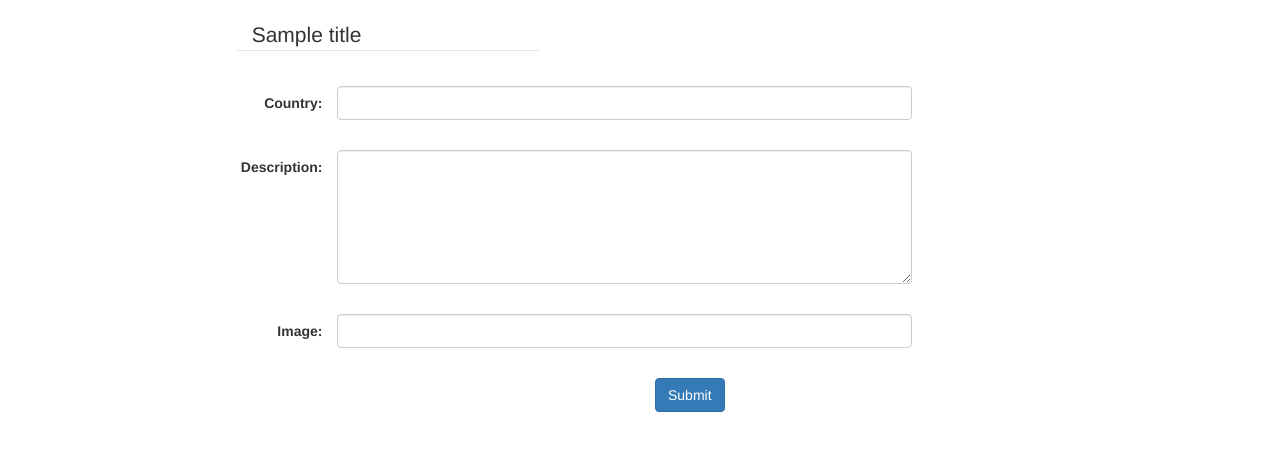
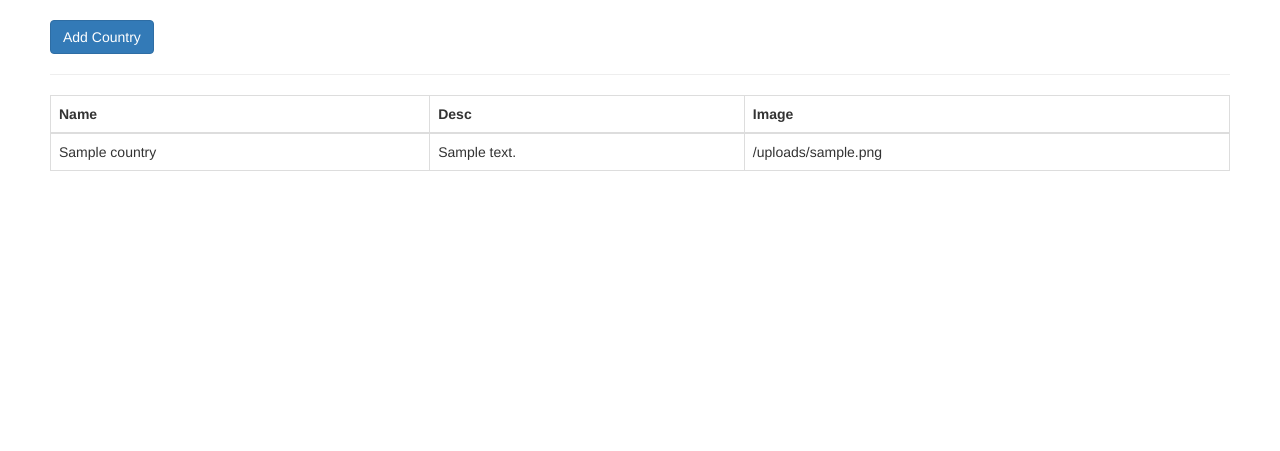
Before and after one commit to Martsunovska/Ecotour, a Node project: template views/admin/countries.hbs in a window 1280 px wide. Shown: the part 102-553 px from the top of the page. Run offline with Node 20 templates, Linux system fonts and the light colour scheme; the template is opened without the code that fills it: most values are stand-ins (such as "Sample title", 1, 10 or a date in 2020).

Commit message:
Table countries

```diff
--- a/public/stylesheets/style.css
+++ b/public/stylesheets/style.css
@@ -16,3 +16,11 @@
 h3 {
     text-align: center;
 }
+
+td {
+    width: 150;
+}
+
+th {
+    text-align: center;
+}
--- a/routes/index.js
+++ b/routes/index.js
@@ -16,7 +16,7 @@
 
 router.get("/setup-db", function(reg, res) {
     var countries = [{
-            Name: "ФРАНЦІЯ1",
+            Name: "ФРАНЦІЯ",
             Desc: "Фра́нція — держава на заході Європи, республіка, що межує на північному сході з Бельгією, Люксембургом і Німеччиною, на сході з Німеччиною, Швейцарією, південному-заході з Іспанією й Андоррою, на південному-сході з Італією та Монако на півдні омивається Середземним морем, на заході — Атлантичним океаном.",
             Image: "/images/france.jpg"
         },
--- a/views/admin/countries.hbs
+++ b/views/admin/countries.hbs
@@ -1,40 +1,18 @@
-<div class="row"></div>
-<form action="" method="POST" class="form-horizontal" role="form">
-  <div class="form-group">
-    <legend class="col-md-3 col-md-offset-2">{{title}}</legend>
-  </div>
-
-  <div class="form-group">
-    <label for="countryName" class="control-label col-md-2 col-md-offset-1">
-      Country:
-    </label>
-    <div class="form-group col-md-6">
-      <input class="form-control" type="text" id="countryName" name="countryName" required="required">
-    </div>
-  </div>
-
-  <div class="form-group">
-    <label for="countryDescription" class="control-label col-md-2 col-md-offset-1">
-     Description:
-    </label>
-    <div class="form-group col-md-6">
-      <textarea name="countryDescription" id="countryDescription" class="form-control" rows="6"></textarea>
-    </div>
-  </div>
-
-  <div class="form-group">
-    <label for="ImageUrl" class="control-label col-md-2 col-md-offset-1">
-      Image:
-    </label>
-    <div class="form-group col-md-6">
-      <input type="url" name="ImageUrl" id="ImageUrl" class="form-control"></input>
-    </div>
-  </div>
-
-  <div class="form-group">
-    <div class="col-sm-6 col-sm-offset-6">
-      <button type="submit" class="btn btn-primary">Submit</button>
-    </div>
-  </div>
-</form>
-</div>
+<a class="btn btn-primary" href="/admin/countries-add">Add Country</a>
+<hr>
+ <table class="table table-bordered">
+     <thead>
+         <th>Name</td>
+         <th>Desc</td>
+         <th>Image</td>
+     </thead>
+     <tbody>
+ {{#each countries}}
+ <tr>
+     <td>{{Name}}</td>
+     <td>{{Desc}}</td>
+     <td>{{Image}}</td>
+ </tr>
+ {{/each}}
+ </tbody>
+ </table>
--- a/views/admin/layout.hbs
+++ b/views/admin/layout.hbs
@@ -23,7 +23,7 @@
         <!-- Collect the nav links, forms, and other content for toggling -->
         <div class="collapse navbar-collapse navbar-ex1-collapse">
           <ul class="nav navbar-nav">
-            <li><a href="admin/countries">Додати країну</a></li>
+            <li><a href="admin/countries">Редагувати країну</a></li>
             <li><a href="/countries">КРАЇНИ</a></li>
             <li><a href="/prices">ЦІНИ</a></li>
             <li><a href="/contacts">КОНТАКТИ</a></li>
```
Also changed, not shown: routes/admin.js (+19 -3 lines), views/admin/countries-add.hbs (added, +40 -0 lines).
